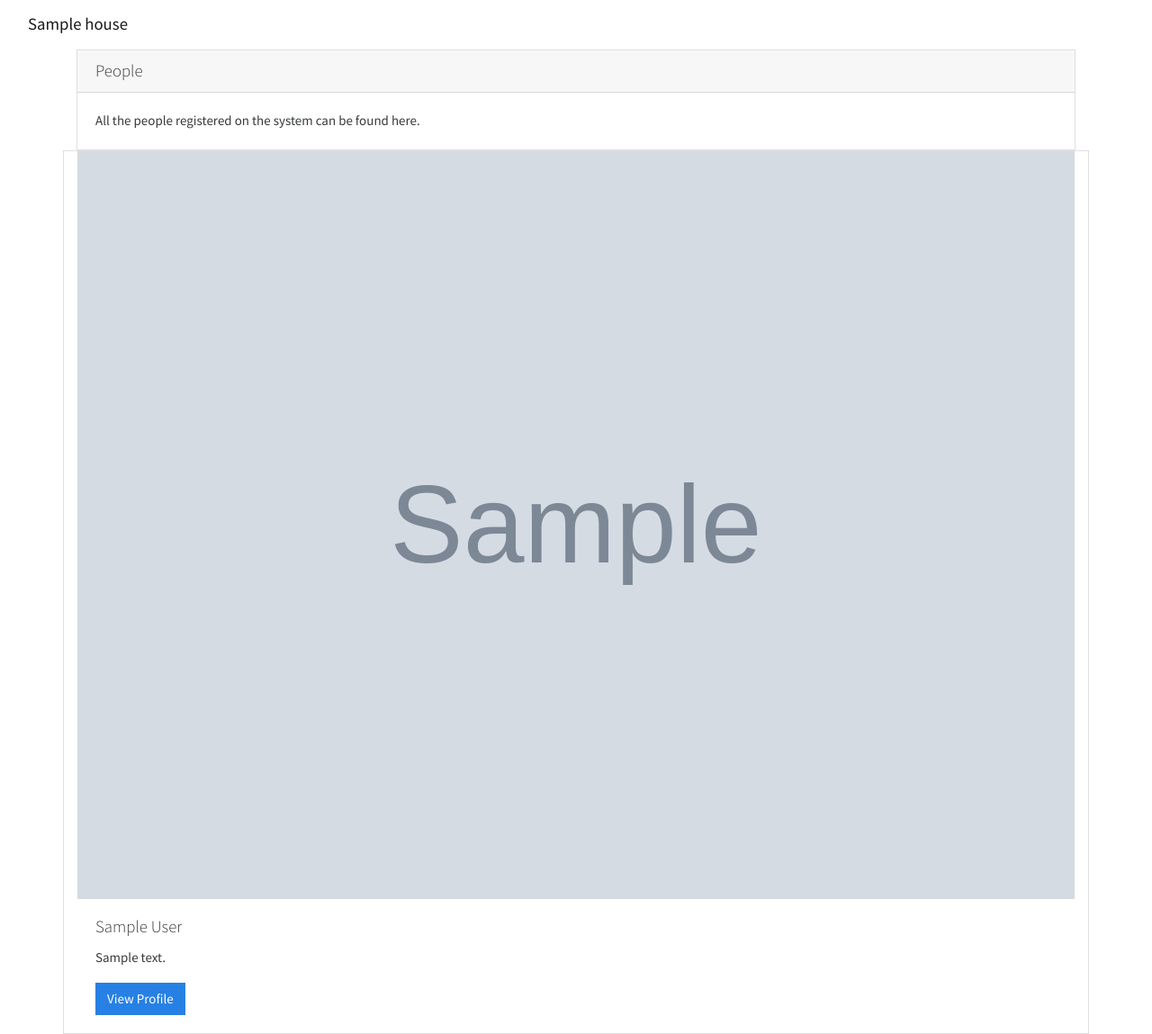
After one commit to trickeydan/HouseManager, a Django app: template hman/templates/people/list.html in a window 1280 px wide. The commit adds this page. Shown: the whole page at 90% size. Run offline with Django 3.2, Linux system fonts and the light colour scheme; the template is opened without the code that fills it: most values are stand-ins (such as "Sample title", 1, 10 or a date in 2020); grey boxes marked "Sample" are stand-in pictures; some libraries are stand-ins or nearby versions.

Commit message:
Add People Index Page

```diff
--- a/hman/dashboard/urls.py
+++ b/hman/dashboard/urls.py
@@ -1,9 +1,9 @@
 from django.urls import path
+from hman.views import TemplateView
 
-from . import views
 
 app_name = 'dashboard'
 
 urlpatterns = [
-    path('', views.index, name='index'),
+    path('', TemplateView.as_view(template_name="dashboard/index.html"), name='index'),
 ]
--- a/hman/hman/urls.py
+++ b/hman/hman/urls.py
@@ -24,6 +24,8 @@ admin.site.index_title = 'House Administration'
 
 urlpatterns = [
     path('', include('dashboard.urls')),
+    path('people/', include('people.urls')),
+    path('auth/', include('django.contrib.auth.urls')),
+
     path('admin/', admin.site.urls),
-    path('auth/', include('django.contrib.auth.urls')),
 ]
--- /dev/null
+++ b/hman/hman/views.py
@@ -0,0 +1,6 @@
+from django.contrib.auth.mixins import LoginRequiredMixin
+from django.views.generic import TemplateView as DjangoTemplateView
+
+
+class TemplateView(LoginRequiredMixin, DjangoTemplateView):
+    pass
--- a/hman/templates/layouts/base.html
+++ b/hman/templates/layouts/base.html
@@ -17,14 +17,16 @@
             <div class="collapse navbar-collapse" id="navcol-1">
                 <ul class="nav navbar-nav">
                     <li class="nav-item" role="presentation"><a class="nav-link active" href="{% url 'dashboard:index' %}">Dashboard</a></li>
-                    <li class="nav-item" role="presentation"><a class="nav-link" href="#">People</a></li>
+                    <li class="nav-item" role="presentation"><a class="nav-link" href="{% url 'people:index' %}">People</a></li>
                 </ul>
                 <ul class="nav navbar-nav ml-auto">
                     <li class="nav-item dropdown ">
                         <a class="nav-link dropdown-toggle" href="#" id="navbarDropdownMenuLink" data-toggle="dropdown" aria-haspopup="true" aria-expanded="false">{{ user.first_name }}</a>
                         <div class="dropdown-menu dropdown-menu-right" aria-labelledby="navbarDropdownMenuLink">
                           <a class="dropdown-item" href="#">Action</a>
-                          <a class="dropdown-item" href="#">Another action</a>
+                            {% if user.is_staff %}
+                                <a class="dropdown-item" href="{% url 'admin:index' %}">Admin Panel</a>
+                            {% endif %}
                           <a class="dropdown-item" href="{% url 'logout'%}">Logout</a>
                         </div>
                     </li>
--- /dev/null
+++ b/hman/templates/people/list.html
@@ -0,0 +1,28 @@
+{% extends "layouts/base.html" %}
+
+{% block title %}People{% endblock %}
+
+{% block content %}
+<div class="card">
+    <div class="card-header">
+        <h5 class="mb-0">People</h5>
+    </div>
+    <div class="card-body">
+        <p class="card-text">All the people registered on the system can be found here.</p>
+    </div>
+</div>
+
+    <div class="row">
+        {% for person in object_list %}
+
+            <div class="card col-sm">
+              <img class="card-img-top" src="{{ person.picture.url }}" alt="{{ person.full_name }}">
+              <div class="card-body">
+                <h5 class="card-title">{{ person.full_name }}</h5>
+                <p class="card-text">{{ person.bio }}</p>
+                <a href="#" class="btn btn-primary">View Profile</a>
+              </div>
+            </div>
+        {% endfor %}
+    </div>
+{% endblock %}
```
Also changed, not shown: hman/dashboard/views.py (deleted, +0 -7 lines), hman/people/models.py (+10 -2 lines), hman/people/urls.py (added, +9 -0 lines), hman/people/views.py (+9 -2 lines), hman/people/migrations/0001_initial.py.
